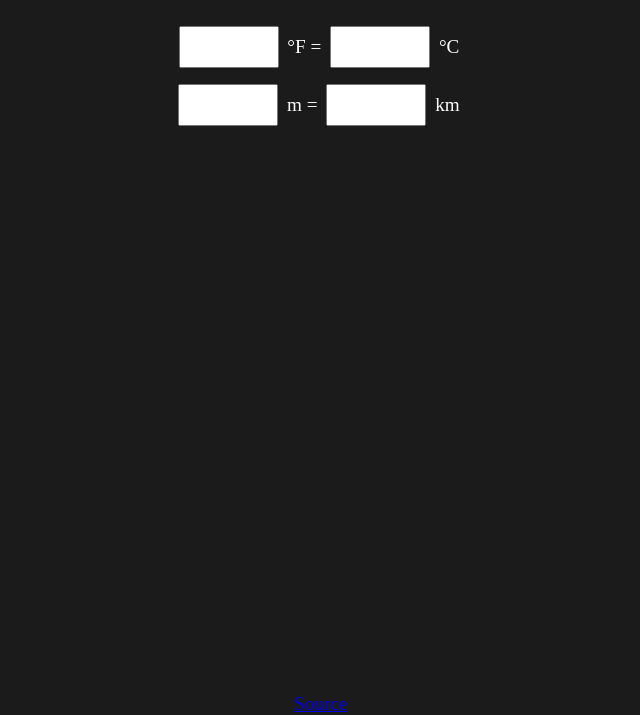
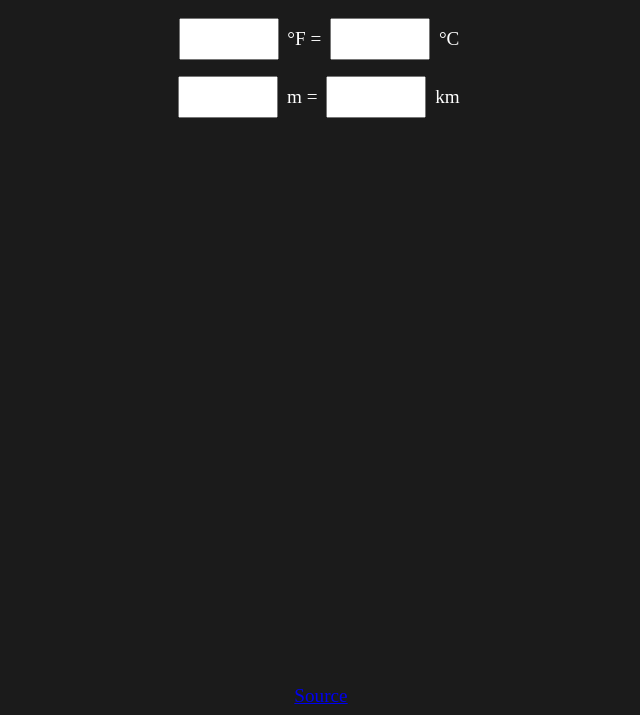
Before and after one commit to abizerluqmanji/unit-converter, a plain HTML site: page index.html in a window 1280 px wide. Shown: the part 93-808 px from the top of the page, without its empty margins (319-959 px from the left). Drawn offline with Linux system fonts and the light colour scheme.

Commit message:
footer fix

```diff
--- a/index.html
+++ b/index.html
@@ -4,6 +4,7 @@
 <head>
     <title>Unit Converter</title>
     <link rel="stylesheet" href="style.css">
+    <meta name="viewport" content="width=device-width, initial-scale=1.0">
 </head>
 
 <body>
--- a/style.css
+++ b/style.css
@@ -1,6 +1,7 @@
 html,
 body {
     height: 100%;
+    margin: 0;
 }
 
 body {
```
